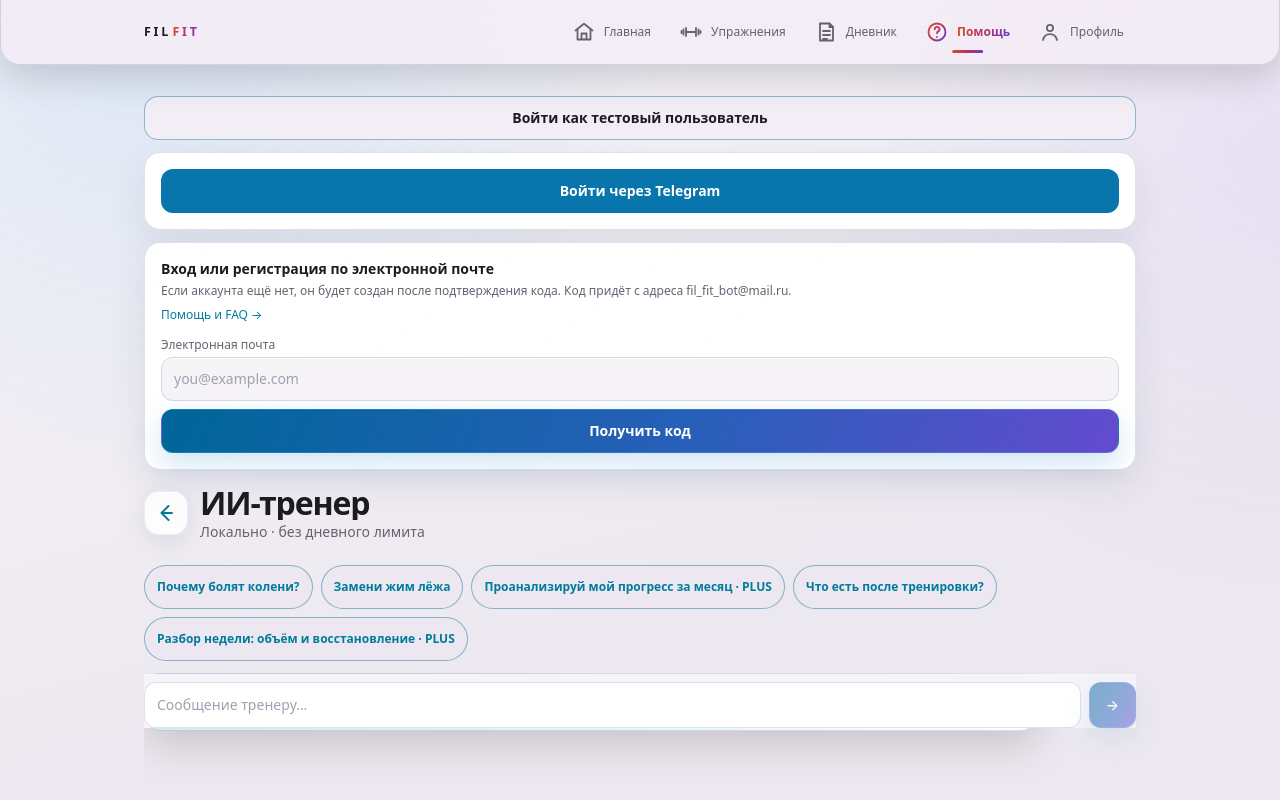
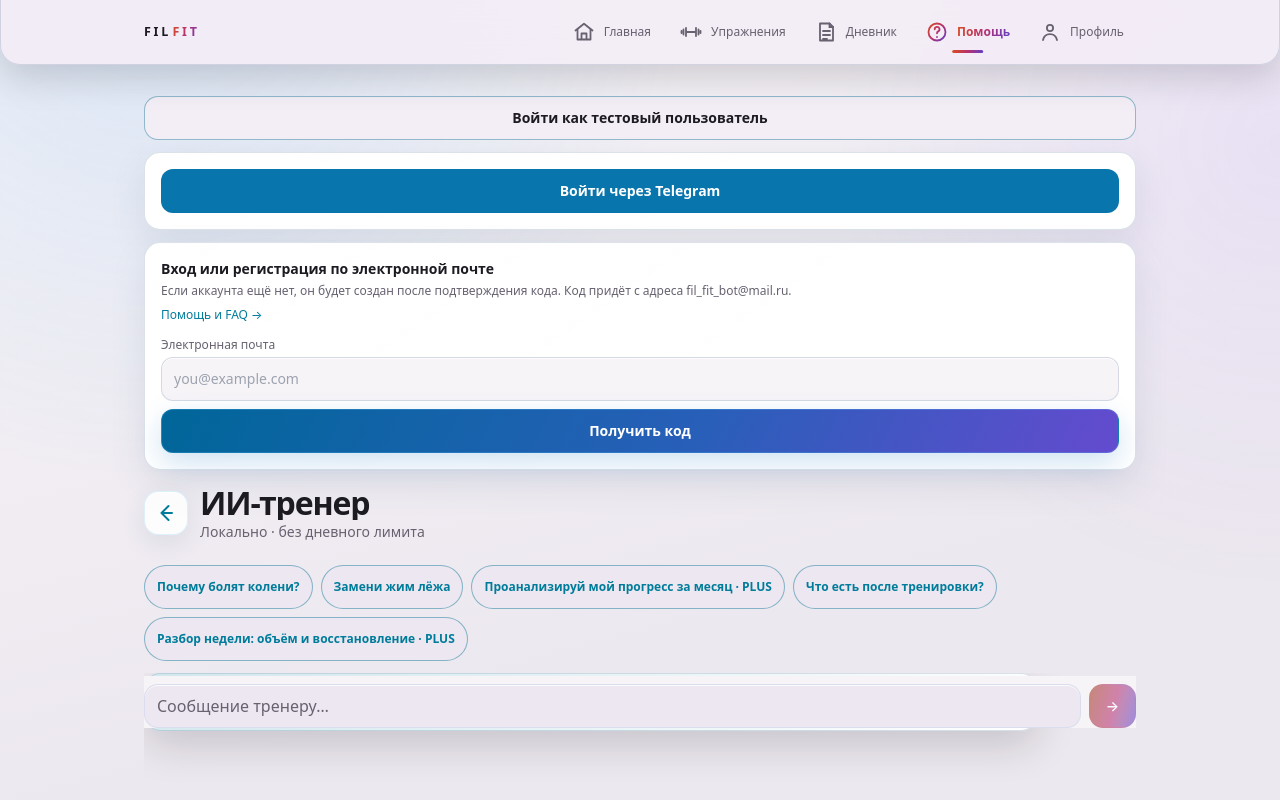
Before and after one commit to filya-fvo/fitness_prog, a React (Vite) app in the folder frontend/: page /ai in a window 1280 px wide. Shown: the top 800 px of the page. Built offline with nearby package versions, Linux system fonts and the light colour scheme; no server answers.

Commit message:
feat(ai): unify trainer composer controls

```diff
--- a/frontend/src/features/ai-chat/pages/Chat.tsx
+++ b/frontend/src/features/ai-chat/pages/Chat.tsx
@@ -224,13 +224,13 @@ export function Chat() {
           onChange={(e) => setText(e.target.value)}
           disabled={!historyReady}
           placeholder="Сообщение тренеру…"
-          className="flex-1 rounded-xl border border-black/10 bg-tg-secondary px-3 py-3 text-sm"
+          className="app-field min-w-0 flex-1"
         />
         <button
           type="submit"
           aria-label="Отправить сообщение"
           disabled={sending || !historyReady || !text.trim()}
-          className="rounded-xl bg-tg-button px-4 py-3 text-sm font-semibold text-tg-button-text disabled:opacity-50"
+          className="app-button app-primary-action app-gradient-action px-4 text-sm font-semibold"
         >
           {sending ? "…" : "→"}
         </button>
```
Also changed, not shown: 1 other file (tests, documents, lock files or other folders).
